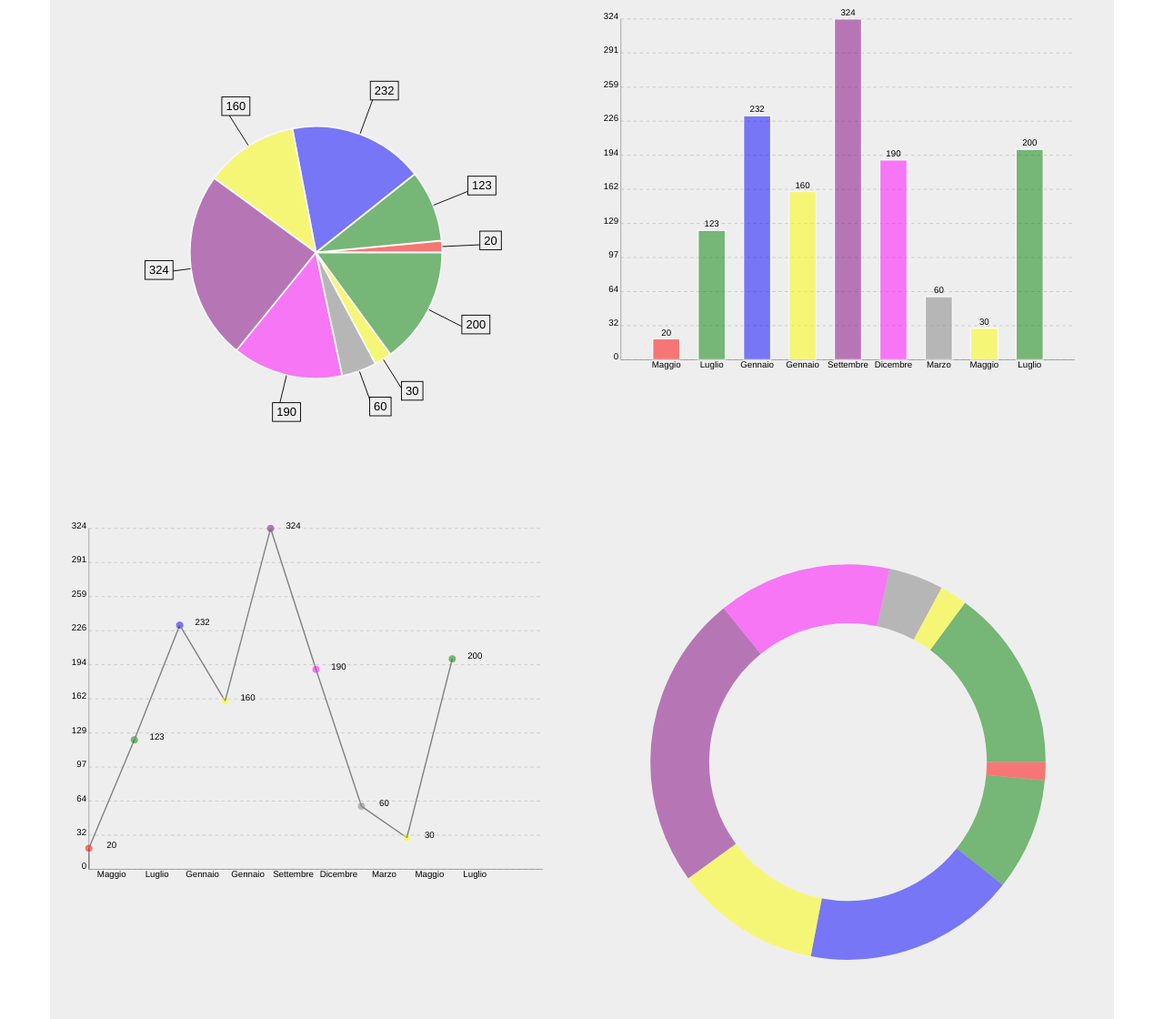
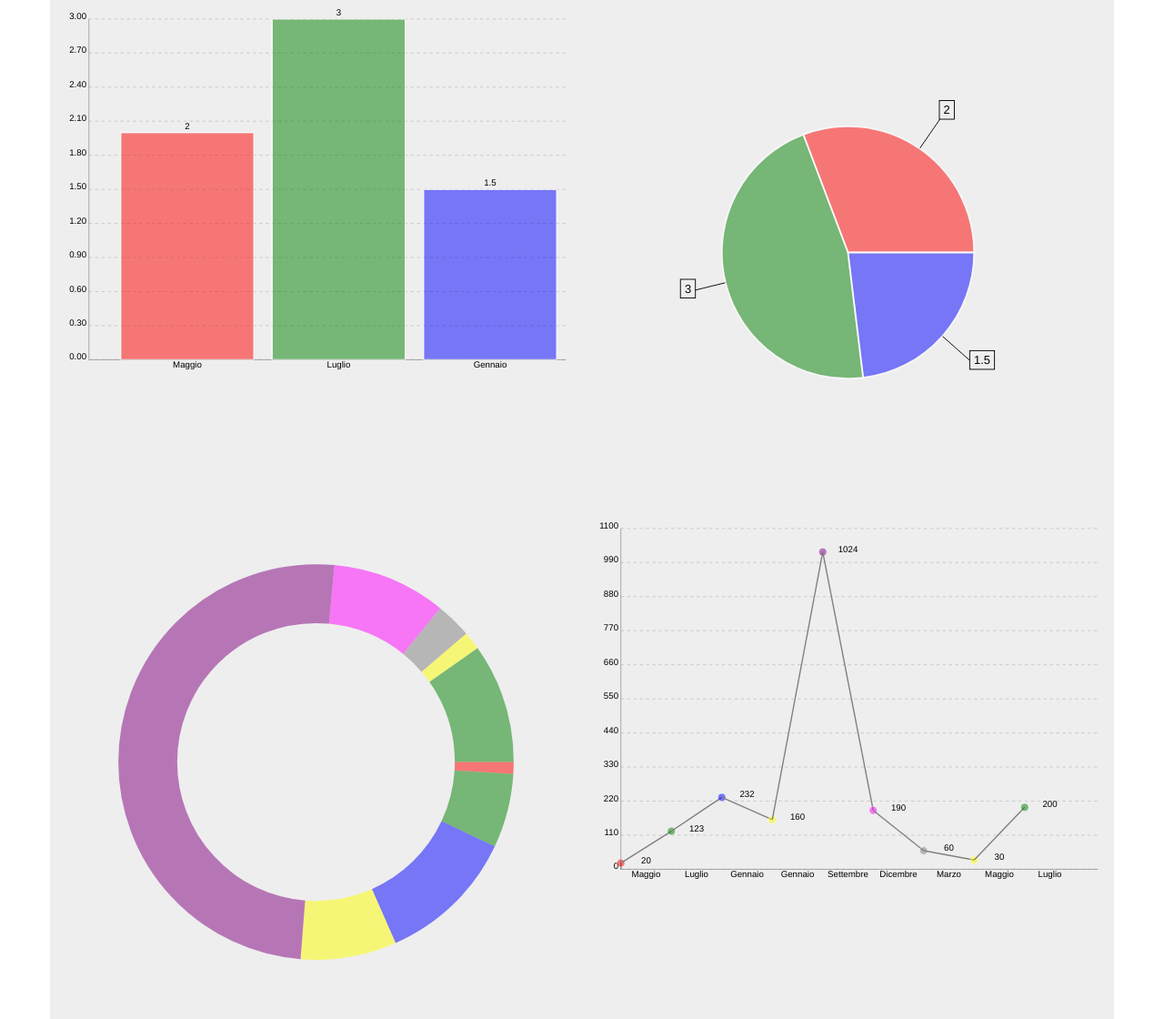
Before and after one commit to marcochiodi/YacJs, a plain HTML site: page index.htm in a window 1280 px wide. Shown: the whole page at 91% size. Drawn offline with nearby package versions, Linux system fonts and the light colour scheme.

Commit message:
bugfix, chart type as parameter

```diff
--- a/index.htm
+++ b/index.htm
@@ -66,7 +66,7 @@
 
 
     <script type="text/javascript" src="https://cdnjs.cloudflare.com/ajax/libs/jquery/3.1.0/jquery.min.js"></script>
-    <script type="text/javascript" src="js/yac.min.js"></script>
+    <script type="text/javascript" src="js/yac.js"></script>
     <script>
         $("document").ready(function() {
             var data = {
@@ -95,7 +95,7 @@
                     label: "Gennaio",
                     class: "ombra"
                 }, {
-                    value: 324,
+                    value: 1024,
                     fill: "purple",
                     stroke: "white",
                     label: "Settembre",
@@ -134,29 +134,29 @@
             }
             var data2 = {
                 columns: [{
-                    value: [20, 23],
+                    value: 2,
                     fill: "red",
                     stroke: "white",
                     label: "Maggio",
                     class: "ombra"
                 }, {
-                    value: [123, 24],
+                    value: 3,
                     fill: "green",
                     stroke: "white",
                     label: "Luglio",
                     class: "ombra"
                 }, {
-                    value: [232, 34],
+                    value: 1.5,
                     fill: "blue",
                     stroke: "white",
                     label: "Gennaio",
                     class: "ombra"
                 }]
             }
-            $("#grafico2").yacBarChart(data);
-            $("#grafico").yacPieChart(data);
-            $("#grafico3").yacLineChart(data);
-            $("#grafico4").yacDoughnutChart(data);
+            $("#grafico2").yac("pie", data2);
+            $("#grafico").yac("bar", data2);
+            $("#grafico3").yac("doughnut", data);
+            $("#grafico4").yac("line", data);
         })
     </script>
 </body>
--- a/js/yac.js
+++ b/js/yac.js
@@ -1,18 +1,38 @@
 (function($) {
-    $.fn.yacBarChart = function(data) {
-        "use strict";
-        var svg = this;
+    "use strict";
+    $.fn.yac = function(type, data) {
+        var selector = this;
+        switch (type) {
+            case "bar":
+                selector = bar(selector, data);
+                break;
+            case "line":
+                selector = line(selector, data);
+                break;
+            case "pie":
+                selector = pie(selector, data);
+                break;
+            case "doughnut":
+                selector = doughnut(selector, data);
+                break;
+        }
+        return selector;
+    }
+
+    function bar(selector, data) {
         var wrapper = makeSVG("svg", { x: 0, y: 0, width: "100%", height: "100%", viewBox: "0 0 800 600" });
         var s = makeSVG("svg", { x: "5%", y: "5%", width: "90%", height: "90%", fill: "#22222", style: "overflow:visible;" });
         wrapper = $(wrapper);
         s = $(s);
-        var ncol = data.columns.length + 1;
-        var colw = parseInt(100 / ncol);
-        var max = GetMax(data.columns);
+        var ncol = data.columns.length;
+        var colw = parseInt(Math.floor(100 / ncol));
+        var max = getMax(data.columns);
+        max = roundMax(max);
+
         var u = 100 / max;
         //axis
         var liney = makeSVG("line", { x1: "0%", x2: "0%", y1: "0%", y2: "100%", stroke: "#888888", "stroke-width": 1 });
-        var linex = makeSVG("line", { x1: "0%", x2: "100%", y1: "100%", y2: "100%", stroke: "#888888", "stroke-width": 1 });
+        var linex = makeSVG("line", { x1: "0%", x2: "105%", y1: "100%", y2: "100%", stroke: "#888888", "stroke-width": 1 });
         s.append(liney);
         s.append(linex);
         //unit dotted lines
@@ -20,7 +40,7 @@
             var h = c * 10 + "%";
             var ln = makeSVG("line", {
                 x1: "0%",
-                x2: "100%",
+                x2: "105%",
                 y1: h,
                 y2: h,
                 stroke: "#888888",
@@ -33,7 +53,7 @@
                     "alignment-baseline": "baseline",
                     "text-anchor": "end"
                 },
-                parseInt((10 - c) * (max / 100) * 10) + "&nbsp;"
+                ((10 - c) * (max / 100) * 10).toFixed(2) + "&nbsp;"
             )
             s.append(ln);
             s.append(txt);
@@ -51,7 +71,7 @@
                 height: (u * e.value) + "%",
                 label: e.label,
                 value: e.value,
-                class: e.class
+                class: "yac-slice " + e.class
             })
             var lb = makeSVG("text", {
                 x: px + (50 / ncol) + "%",
@@ -75,25 +95,24 @@
             s.append(lbvalue);
         })
         wrapper.append(s);
-        svg.append(wrapper);
-        return this;
+        selector.append(wrapper);
+        return selector;
 
     }
-    $.fn.yacLineChart = function(data) {
-        "use strict";
-        var svg = this;
 
+    function line(selector, data) {
         var s = makeSVG("svg", { x: "5%", y: "5%", width: "90%", height: "90%", fill: "#22222", style: "overflow:visible;" });
         var wrapper = makeSVG("svg", { x: 0, y: 0, width: "100%", height: "100%", viewBox: "0 0 800 600" });
         wrapper = $(wrapper);
         s = $(s);
-        var ncol = data.columns.length + 1;
+        var ncol = data.columns.length;
         var colw = parseInt(100 / (ncol - 1));
-        var max = GetMax(data.columns);
+        var max = getMax(data.columns);
+        max = roundMax(max);
         var u = 100 / max;
         //axis
         var liney = makeSVG("line", { x1: "0%", x2: "0%", y1: "0%", y2: "100%", stroke: "#888888", "stroke-width": 1 });
-        var linex = makeSVG("line", { x1: "0%", x2: "100%", y1: "100%", y2: "100%", stroke: "#888888", "stroke-width": 1 });
+        var linex = makeSVG("line", { x1: "0%", x2: "105%", y1: "100%", y2: "100%", stroke: "#888888", "stroke-width": 1 });
         s.append(liney);
         s.append(linex);
         //unit dotted lines
@@ -101,7 +120,7 @@
             var h = c * 10 + "%";
             var ln = makeSVG("line", {
                 x1: "0%",
-                x2: "100%",
+                x2: "105%",
                 y1: h,
                 y2: h,
                 stroke: "#888888",
@@ -138,20 +157,21 @@
             var lb = makeSVG("text", {
                 x: px + (50 / ncol) + "%",
                 y: "100%",
-                width: ((100 / ncol) - 1) + "%",
+                width: (100 / ncol) + "%",
                 "text-anchor": "middle",
                 "alignment-baseline": "text-before-edge"
             }, e.label);
             var lbvalue = makeSVG("text", {
                 x: px + (50 / ncol) + "%",
                 y: 100 - (u * e.value) + "%",
-                width: ((100 / ncol) - 1) + "%",
+                width: (100 / ncol) + "%",
                 "text-anchor": "middle",
                 "alignment-baseline": "baseline"
             }, e.value);
 
             $(cl).on("click", data.click);
             $(cl).on("mouseover", data.mouseover);
+
             s.append(lb);
             s.append(lbvalue);
             s.append(line);
@@ -162,18 +182,17 @@
 
         })
         wrapper.append(s);
-        svg.append(wrapper);
-        return this;
+        selector.append(wrapper);
+        return selector;
     }
-    $.fn.yacPieChart = function(data) {
-        "use strict";
-        var svg = this;
+
+    function pie(selector, data) {
         var s = makeSVG("svg", { x: 0, y: 0, width: "100%", height: "100%", fill: "yellow", viewBox: "0 0 600 600" });
         s = $(s);
-        svg.append(s);
+        selector.append(s);
         var ncol = data.columns.length + 2;
         var tot = 300 * Math.PI;
-        var totArr = GetTot(data.columns);
+        var totArr = getTot(data.columns);
         var prev = 0;
         var k = 300;
         var legenda = "";
@@ -209,36 +228,27 @@
                 fill: "#eeeeee",
                 stroke: "black"
             });
-
             s.append(r);
             s.append(text);
-
-
             prev += angle;
         });
+        return selector;
+    }
 
-        return this;
-    }
-    $.fn.yacDoughnutChart = function(data) {
-        "use strict";
-        var svg = this;
+    function doughnut(selector, data) {
         var s = makeSVG("svg", { x: 0, y: 0, width: "100%", height: "100%", fill: "none", viewBox: "0 0 300 300" });
         s = $(s);
-        svg.append(s);
         var ncol = data.columns.length + 2;
         var tot = 2 * 100 * Math.PI;
-        var totArr = GetTot(data.columns);
+        var totArr = getTot(data.columns);
         var prev = 0;
-        /*var circlebase = makeSVG("circle", {
-            r: k + 1,
-            cx: "50%",
-            cy: "50%",
-            fill: "white",
-            stroke: "#888888",
-            "stroke-width": "1"
-        });
-        s.append(circlebase);*/
-
+        var text = makeSVG("text", {
+            x: "150",
+            y: "150",
+            "text-anchor": "middle",
+            "alignment-baseline": "middle",
+            fill: "black"
+        }, "");
         $(data.columns).each(function(i, e) {
             var v = this.value * tot / totArr;
             var circle = makeSVG("circle", {
@@ -255,12 +265,22 @@
                 //fill: "none"
             });
             $(circle).on("click", data.click);
-            $(circle).on("mouseover", data.mouseover);
+            $(circle).on("mouseover", function() {
+                    $(this).attr("stroke-width", "50");
+                    $(text).html($(this).attr("label") + ": " + $(this).attr("value"));
+                }) //data.mouseover);
+            $(circle).on("mouseout", function() {
+                    $(circle).attr("stroke-width", "35");
+                    $(text).html("");
+                }) //data.mouseover);
+
 
             s.append(circle);
             prev += v;
         })
-        return this;
+        s.append(text);
+        selector.append(s);
+        return selector;
     }
 
     function makeSVG(tag, attrs, value) {
@@ -273,7 +293,7 @@
         return el;
     }
 
-    function GetMax(arr) {
+    function getMax(arr) {
         var max = 0;
         $(arr).each(function() {
             if (this.value > max) max = this.value;
@@ -281,7 +301,21 @@
         return max;
     }
 
-    function GetTot(arr) {
+    function roundMax(max) {
+        if (max < 10)
+            max = max.ceilTo(1);
+        else
+        if (max < 100)
+            max = max.ceilTo(10);
+        else
+        if (max < 1000)
+            max = max.ceilTo(100);
+        else
+            max = max.ceilTo(100);
+        return max;
+    }
+
+    function getTot(arr) {
         var tot = 0;
         $(arr).each(function() {
             tot += this.value;
@@ -301,8 +335,8 @@
 
         var largeArc = endAngle - startAngle <= Math.PI ? 0 : 1;
         var ang = startAngle + ((endAngle - startAngle) / 2);
-        xa = x + 10 + Math.cos(ang) * r;
-        ya = y + 10 - (Math.sin(ang) * r);
+        var xa = x + 10 + Math.cos(ang) * r;
+        var ya = y + 10 - (Math.sin(ang) * r);
         return ['M', x, y,
             'L', x + Math.cos(startAngle) * r, y - (Math.sin(startAngle) * r),
             'A', r, r, 0, largeArc, 0, x + Math.cos(endAngle) * r, y - (Math.sin(endAngle) * r),
@@ -317,6 +351,10 @@
         return { x: xa, y: ya };
     }
 
+    Number.prototype.ceilTo = function(nTo) {
+        nTo = nTo || 10;
+        return Math.ceil(this * (1 / nTo)) * nTo;
+    }
 
 
 }(jQuery));
```
